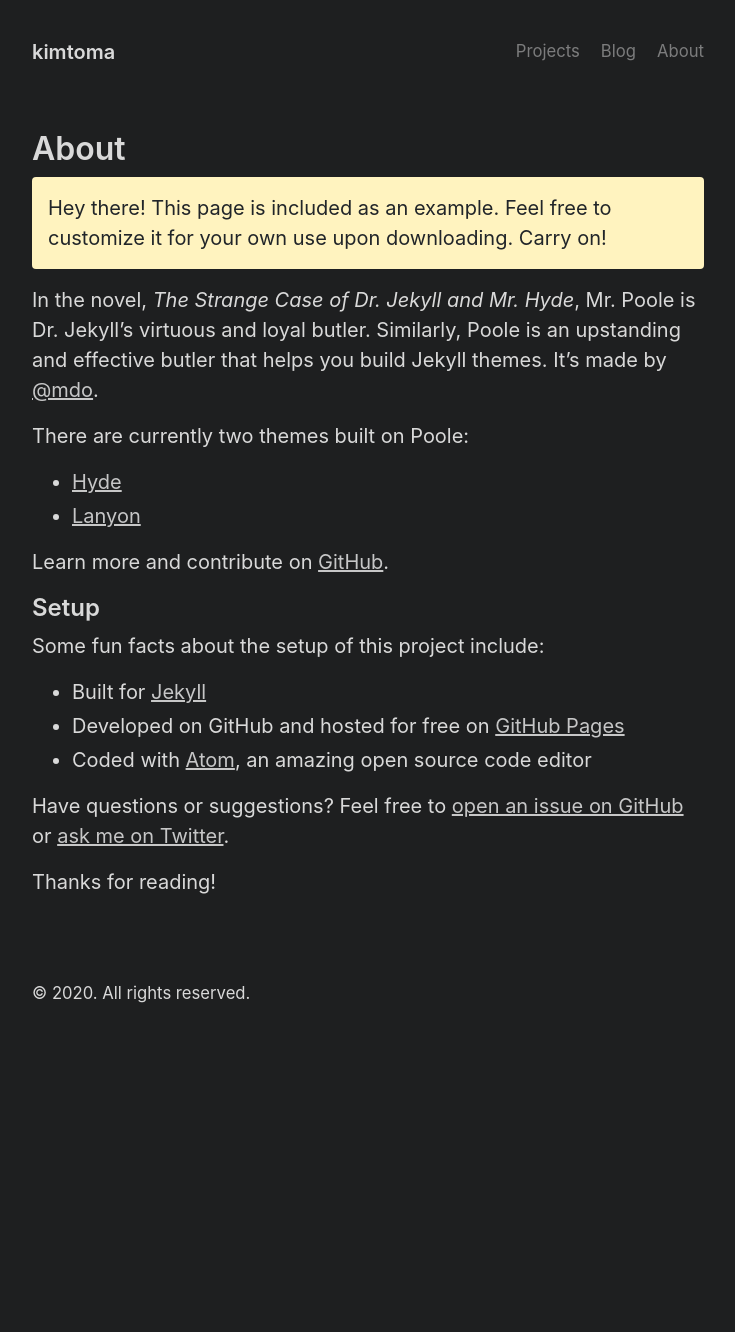
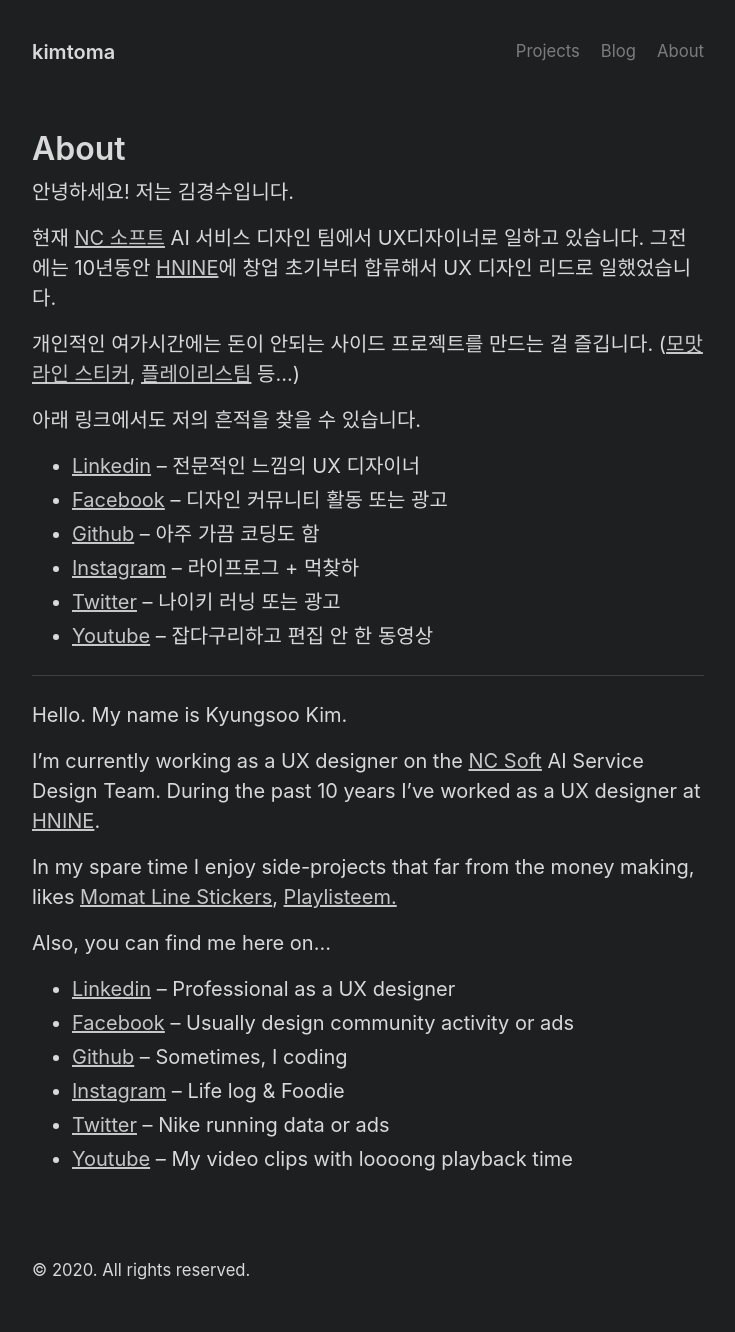
Before and after one commit to kimtoma/kimtoma.github.io, a Jekyll site: the page built from about.md, in a window 1280 px wide. Shown: the whole page, without its empty margins (272-1007 px from the left). Built offline with Jekyll 4.4.1, drawn with Linux system fonts in a browser that asks for light colours; before the commit the page ends 1055 px from its top, so only the background shows below that.

Commit message:
about page update

```diff
--- a/about.md
+++ b/about.md
@@ -3,27 +3,39 @@ layout: page
 title: About
 ---
 
-<p class="message">
-  Hey there! This page is included as an example. Feel free to customize it for your own use upon downloading. Carry on!
-</p>
+안녕하세요! 저는 김경수입니다.
 
-In the novel, *The Strange Case of Dr. Jekyll and Mr. Hyde*, Mr. Poole is Dr. Jekyll's virtuous and loyal butler. Similarly, Poole is an upstanding and effective butler that helps you build Jekyll themes. It's made by [@mdo](https://twitter.com/mdo).
+현재 [NC 소프트](http://kr.ncsoft.com/korean/?ref=kimtoma) AI 서비스 디자인 팀에서 UX디자이너로 일하고 있습니다.
+그전에는 10년동안 [HNINE](https://www.hnine.com/?ref=kimtoma)에 창업 초기부터 합류해서 UX 디자인 리드로 일했었습니다.
 
-There are currently two themes built on Poole:
+개인적인 여가시간에는 돈이 안되는 사이드 프로젝트를 만드는 걸 즐깁니다.
+([모맛 라인 스티커](https://store.line.me/stickershop/product/4102511/ko), [플레이리스팀](https://playlisteem.web.app/) 등…)
 
-- [Hyde](https://hyde.getpoole.com)
-- [Lanyon](https://lanyon.getpoole.com)
+아래 링크에서도 저의 흔적을 찾을 수 있습니다.
 
-Learn more and contribute on [GitHub](https://github.com/poole).
+- [Linkedin](http://www.linkedin.com/in/kimkyungsoo﻿?ref=kimtoma) – 전문적인 느낌의 UX 디자이너
+- [Facebook](https://www.facebook.com/hello.kyungsoo?ref=kimtoma) – 디자인 커뮤니티 활동 또는 광고
+- [Github](https://github.com/kimtoma﻿?ref=kimtoma) – 아주 가끔 코딩도 함
+- [Instagram](https://www.instagram.com/kimtoma/﻿?ref=kimtoma) – 라이프로그 + 먹찾하
+- [Twitter](https://twitter.com/kimtoma﻿?ref=kimtoma) – 나이키 러닝 또는 광고
+- [Youtube](https://www.youtube.com/user/kimtoma/﻿?ref=kimtoma) – 잡다구리하고 편집 안 한 동영상
 
-## Setup
 
-Some fun facts about the setup of this project include:
 
-- Built for [Jekyll](https://jekyllrb.com)
-- Developed on GitHub and hosted for free on [GitHub Pages](https://pages.github.com)
-- Coded with [Atom](https://atom.io), an amazing open source code editor
+<hr/>
 
-Have questions or suggestions? Feel free to [open an issue on GitHub](https://github.com/poole/poole/issues/new) or [ask me on Twitter](https://twitter.com/mdo).
+Hello. My name is Kyungsoo Kim.
 
-Thanks for reading!
+I’m currently working as a UX designer on the [NC Soft](http://kr.ncsoft.com/korean/?ref=kimtoma) AI Service Design Team.
+During the past 10 years I’ve worked as a UX designer at [HNINE](https://www.hnine.com/?ref=kimtoma).
+
+In my spare time I enjoy side-projects that far from the money making, likes [Momat Line Stickers](https://store.line.me/stickershop/author/525306/en), [Playlisteem.](https://playlisteem.web.app/)
+
+Also, you can find me here on…
+
+- [Linkedin](http://www.linkedin.com/in/kimkyungsoo﻿?ref=kimtoma) – Professional as a UX designer
+- [Facebook](https://www.facebook.com/hello.kyungsoo?ref=kimtoma) – Usually design community activity or ads
+- [Github](https://github.com/kimtoma﻿?ref=kimtoma) – Sometimes, I coding
+- [Instagram](https://www.instagram.com/kimtoma/﻿?ref=kimtoma) – Life log & Foodie
+- [Twitter](https://twitter.com/kimtoma﻿?ref=kimtoma) – Nike running data or ads
+- [Youtube](https://www.youtube.com/user/kimtoma/﻿?ref=kimtoma) – My video clips with loooong playback time
```
Also changed, not shown: 1 other file.
